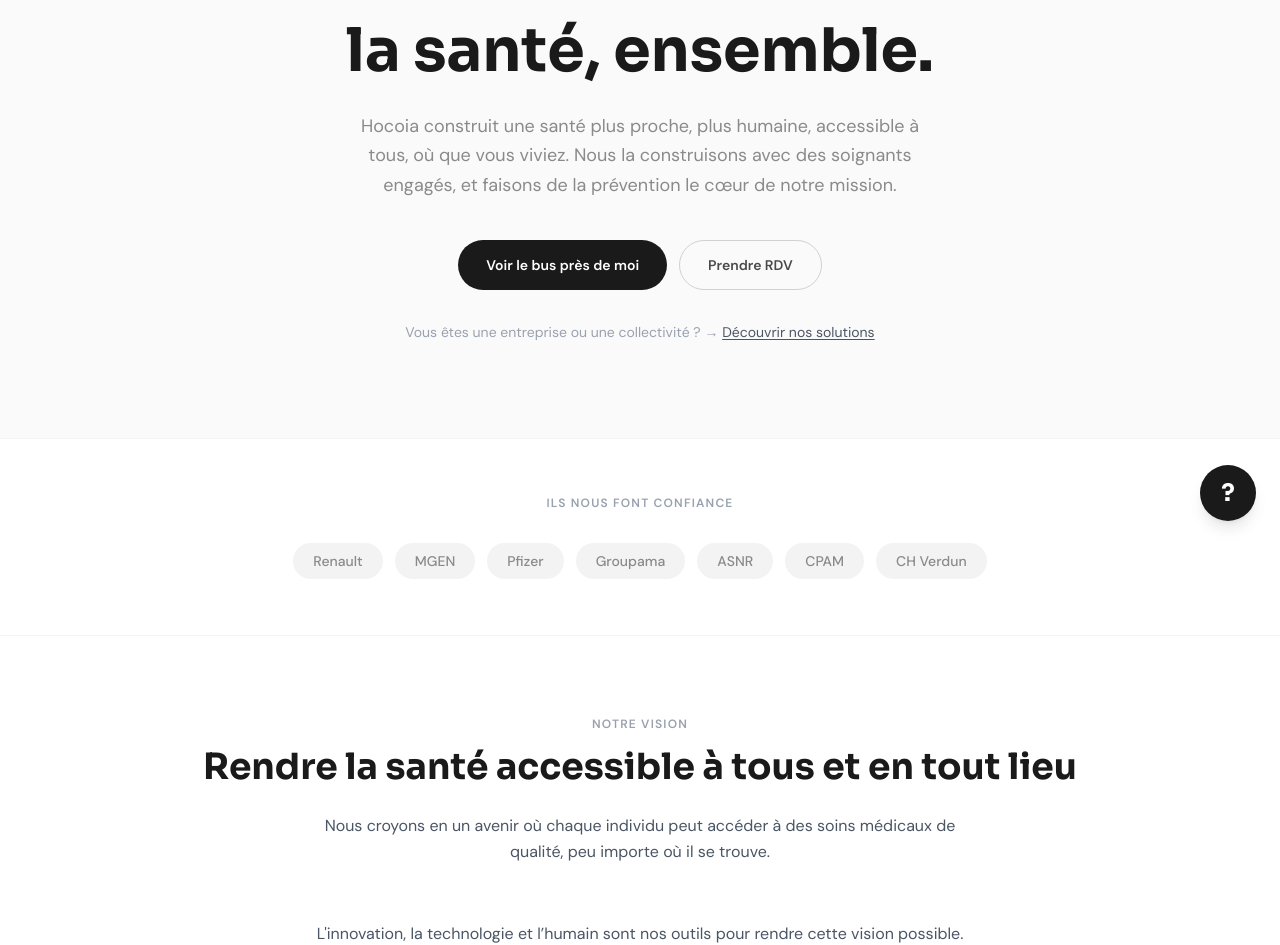
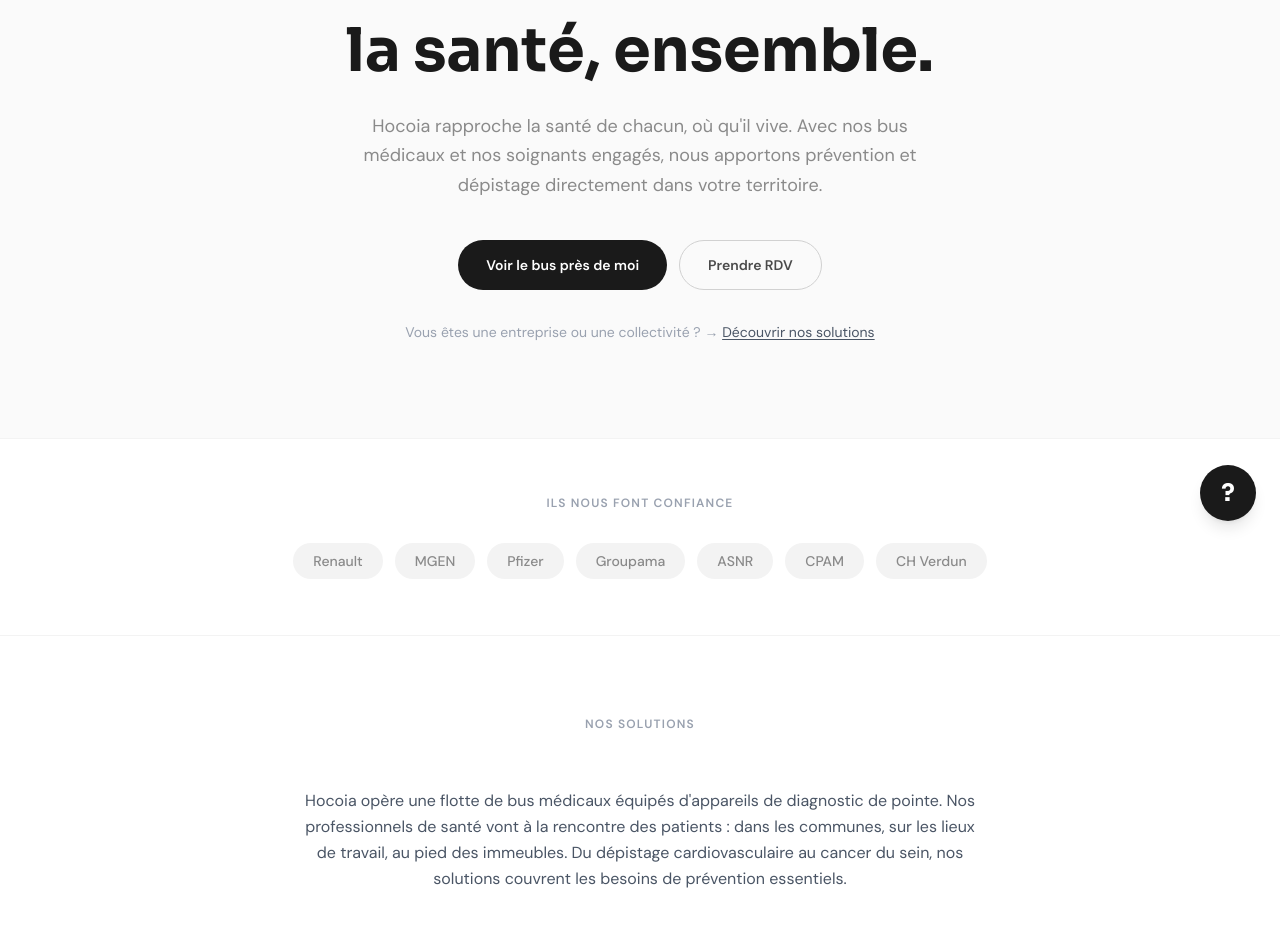
Before and after one commit to mart1fra/wireframe-site-hocoia, a React (Vite) app: page / in a window 1280 px wide. Shown: the part 255-1200 px from the top of the page. Built offline with nearby package versions, Linux system fonts and the light colour scheme.

Commit message:
presque fini2

```diff
--- a/index.html
+++ b/index.html
@@ -3,7 +3,7 @@
   <head>
     <meta charset="UTF-8" />
     <meta name="viewport" content="width=device-width, initial-scale=1.0" />
-    <title>Hocoia — La santé en tout lieu</title>
+    <title>Hocoia</title>
     <link rel="preconnect" href="https://fonts.googleapis.com" />
     <link rel="preconnect" href="https://fonts.gstatic.com" crossorigin />
     <link
--- a/src/data/homeData.js
+++ b/src/data/homeData.js
@@ -3,7 +3,7 @@
 export const hero = {
   h1: "Réinventons le futur de la santé, ensemble.",
   subtitle:
-    "Hocoia construit une santé plus proche, plus humaine, accessible à tous, où que vous viviez. Nous la construisons avec des soignants engagés, et faisons de la prévention le cœur de notre mission.",
+    "Hocoia rapproche la santé de chacun, où qu'il vive. Avec nos bus médicaux et nos soignants engagés, nous apportons prévention et dépistage directement dans votre territoire.",
   ctaPrimary: "Voir le bus près de moi",
   ctaOutline: "Prendre RDV",
   b2bLink: {
@@ -23,12 +23,13 @@ export const logos = {
 // ─── Identité ─────────────────────────────────────────────────────────────
 
 export const identite = {
-  eyebrow: "Notre vision",
-  h2: "Rendre la santé accessible à tous et en tout lieu",
-  description:
-    "Nous croyons en un avenir où chaque individu peut accéder à des soins médicaux de qualité, peu importe où il se trouve.",
+  eyebrow: "Nos solutions",
+  //h2: "Rendre la santé accessible à tous et en tout lieu",
+  //description:
+    //"Nous croyons en un avenir où chaque individu peut accéder à des soins médicaux de qualité, peu importe où il se trouve.",
+    //"L'innovation, la technologie et l’humain sont nos outils pour rendre cette vision possible. Fondée par un médecin et des ingénieurs, Hocoia opère une flotte de bus médicaux équipés d'appareils de diagnostic de pointe. Nos professionnels de santé se rendent là où les patients se trouvent : en bas de chez eux, dans leur entreprise, sur leur lieu de travail.",
   description2:
-    "L'innovation, la technologie et l’humain sont nos outils pour rendre cette vision possible. Fondée par un médecin et des ingénieurs, Hocoia opère une flotte de bus médicaux équipés d'appareils de diagnostic de pointe. Nos professionnels de santé se rendent là où les patients se trouvent : en bas de chez eux, dans leur entreprise, sur leur lieu de travail.",
+    "Hocoia opère une flotte de bus médicaux équipés d'appareils de diagnostic de pointe. Nos professionnels de santé vont à la rencontre des patients : dans les communes, sur les lieux de travail, au pied des immeubles. Du dépistage cardiovasculaire au cancer du sein, nos solutions couvrent les besoins de prévention essentiels.",
   points: [
     {
       id: "i1",
```
